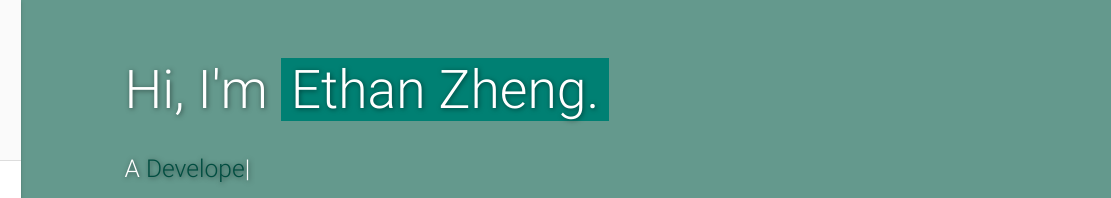
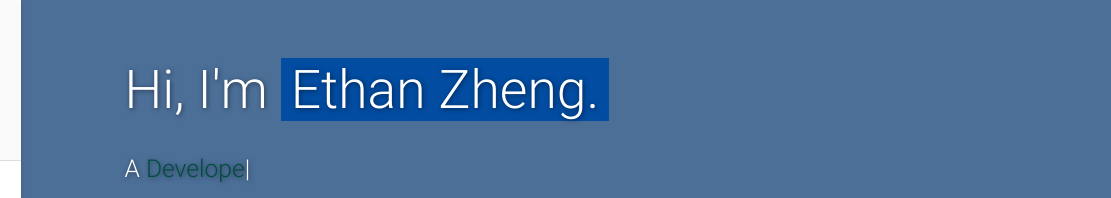
Before and after one commit to EthanZheng11/ethanzheng11.github.io, a plain HTML site: page index.html in a window 1280 px wide. Shown: the top 198 px of the page, 169-1280 px from the left. Drawn offline with nearby package versions, Linux system fonts and the light colour scheme.

Commit message:
Changed colours from green to blue

```diff
--- a/assets/css/style.css
+++ b/assets/css/style.css
@@ -320,7 +320,7 @@ h3 {
 } */
 
 #intro.section {
-  background: #a7ffeb repeat;
+  background: #7fb9fc repeat;
   position: relative;
 }
 
@@ -549,7 +549,7 @@ small {
 /* main .teal-text */
 
 .teal-text {
-  color: #008073 !important;
+  color: #024ca1 !important;
 }
 
 /* .teal-text {
@@ -559,7 +559,7 @@ small {
 /* .teal */
 
 .teal {
-  background-color: #008073 !important;
+  background-color: #024ca1 !important;
 }
 
 /* .teal {
```
